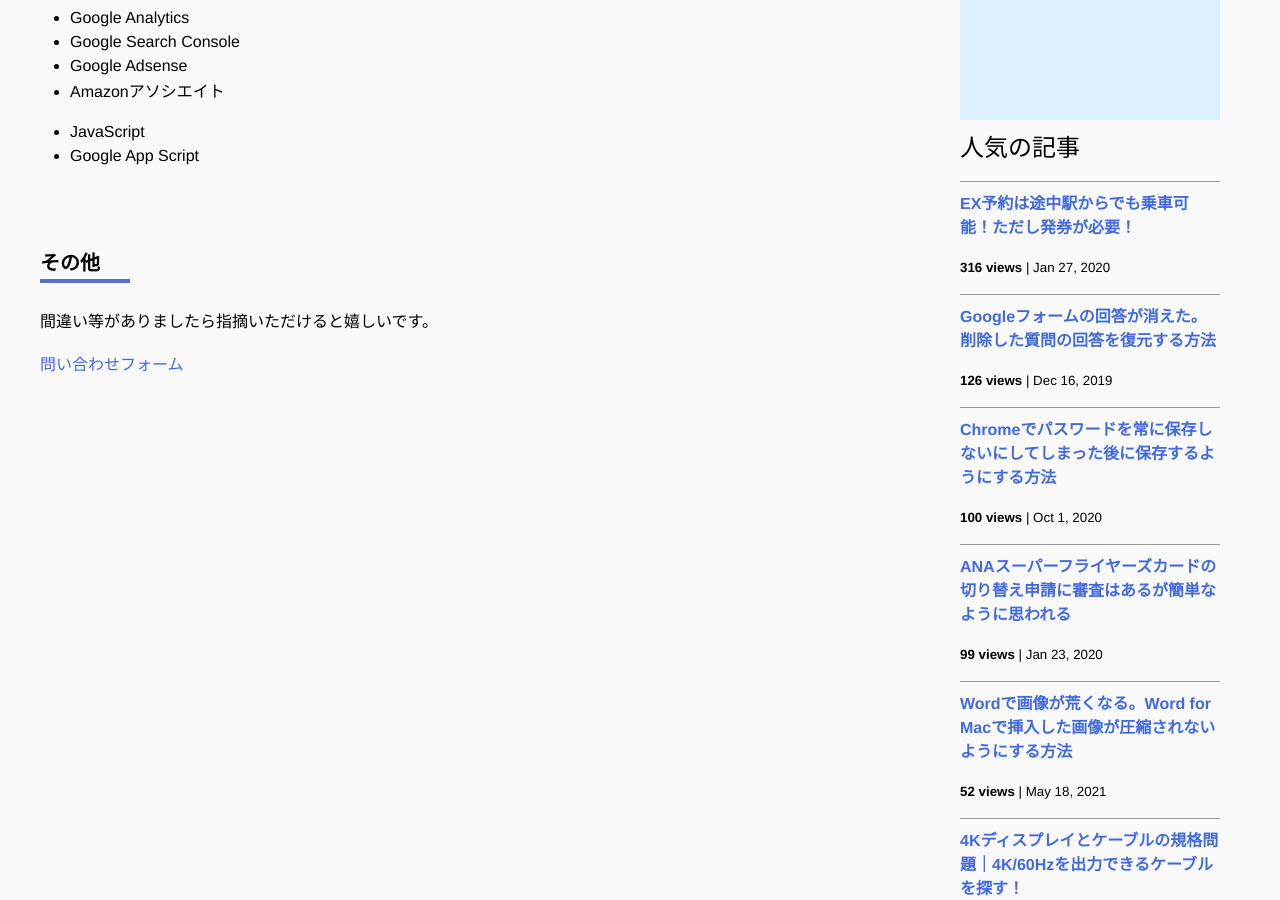
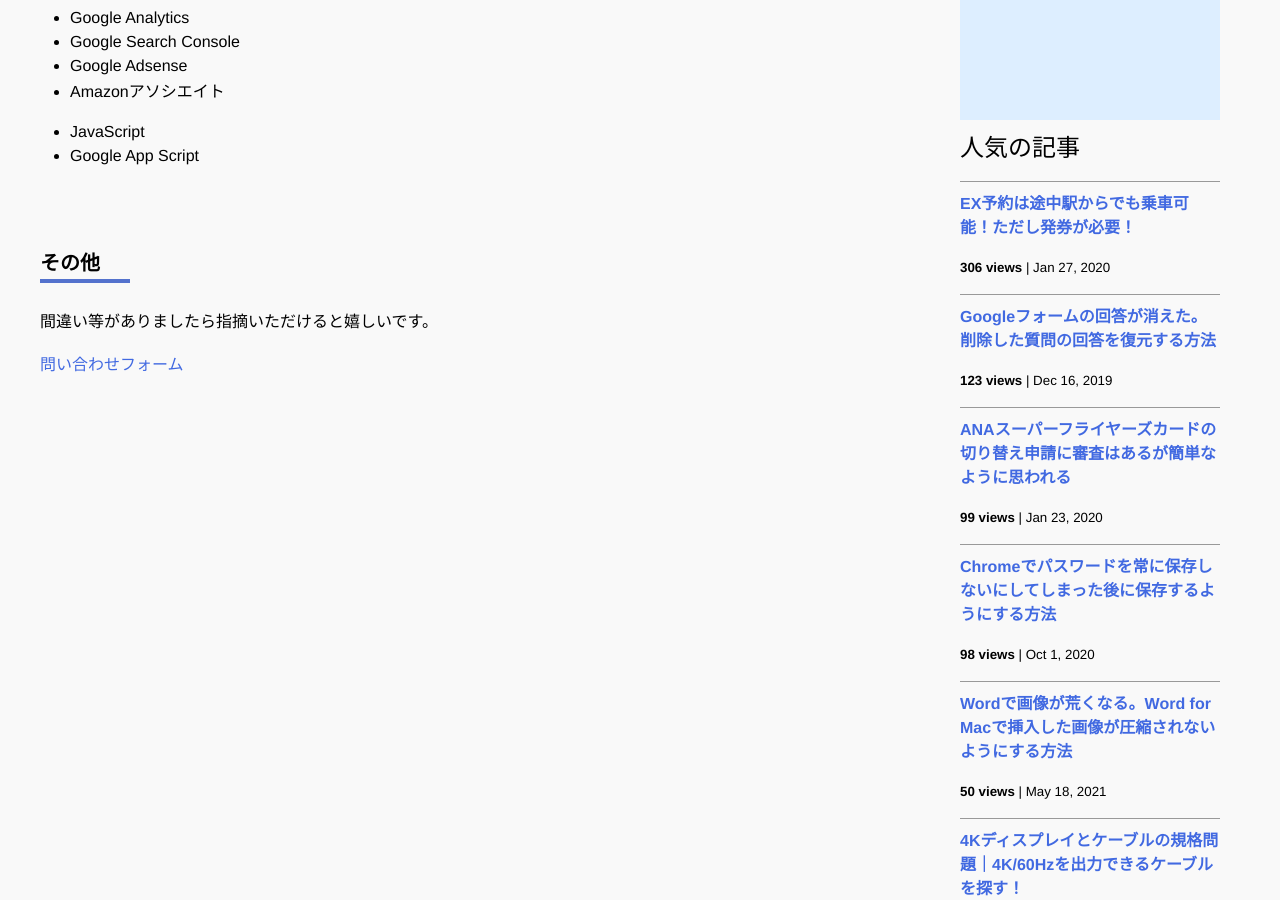
Before and after one commit to iwanaminami/shoyaiwaname, a Jekyll site: the page built from about.markdown, in a window 1280 px wide and 900 px high, scrolled down 693 px. Built offline with Jekyll 4.4.1, drawn with Linux system fonts in a browser that asks for light colours; nearby versions of some CDN libraries; comment, search, counter and statistics services are not loaded.

Commit message:
chore(ga): update _data/popularposts.yml 20251001-0052

```diff
--- a/_data/popularposts.yml
+++ b/_data/popularposts.yml
@@ -1,13 +1,13 @@
 side:
-  - view: 316
+  - view: 306
     url: "/2020/01/27/ex-rideontheway.html"
-  - view: 126
+  - view: 123
     url: "/2019/12/16/restore-googleform.html"
-  - view: 100
-    url: "/2020/10/01/googlepassword.html"
   - view: 99
     url: "/2020/01/23/sfc-judge.html"
-  - view: 52
+  - view: 98
+    url: "/2020/10/01/googlepassword.html"
+  - view: 50
     url: "/2021/05/18/image-compression-word.html"
   - view: 42
     url: "/2020/04/14/4kcable.html"
```
